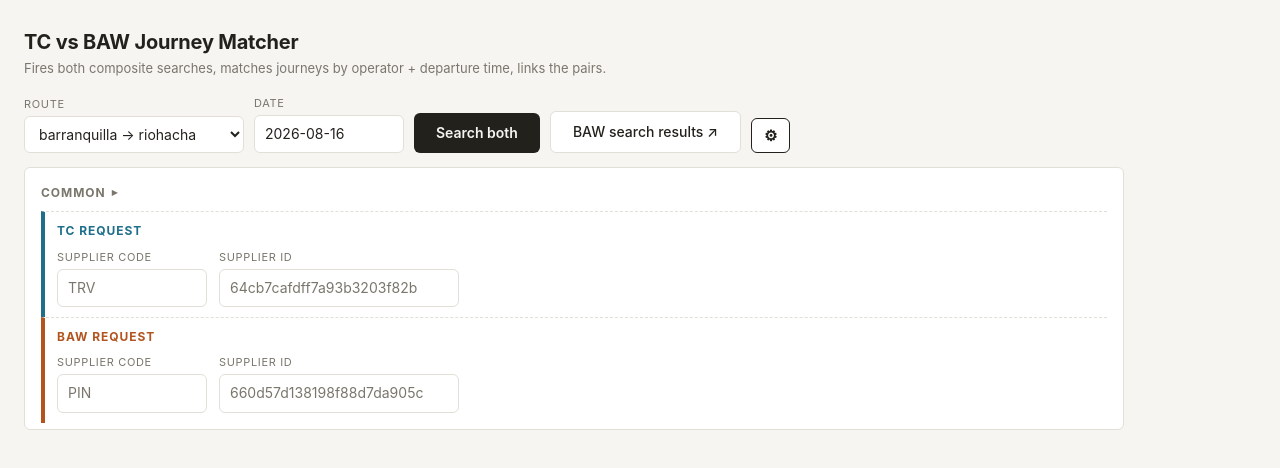
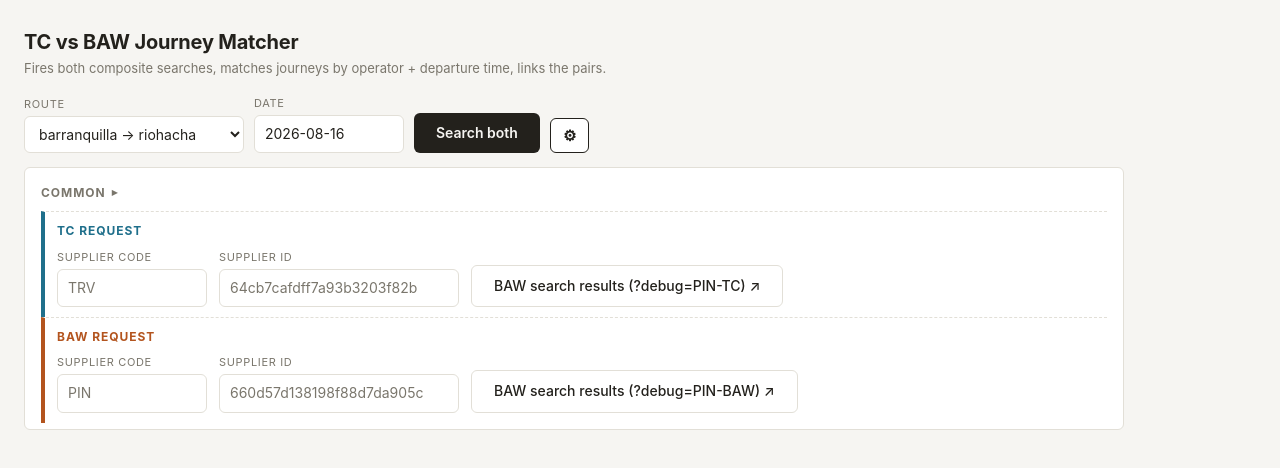
Before and after one commit to iliran11/compare-journeys-supplyless, a Next.js app: page / in a window 1280 px wide. Both pictures are taken after a click on the button "Request configuration". Shown: the top 468 px of the page. Built offline with nearby package versions, Linux system fonts and the light colour scheme.

Commit message:
🚪 Debug-tab buttons move into their TC/BAW config homes
Co-Authored-By: Claude Fable 5 <noreply@anthropic.com>

```diff
--- a/app/globals.css
+++ b/app/globals.css
@@ -82,6 +82,9 @@ button:disabled {
 button:focus-visible {
   outline: 2px solid var(--tc);
   outline-offset: 2px;
+}
+.openlink {
+  align-self: flex-end;
 }
 button.secondary {
   background: var(--panel);
--- a/app/page.js
+++ b/app/page.js
@@ -78,12 +78,10 @@ export default function Page() {
     return null;
   }
 
-  function openBawResultPages() {
+  function bawResultsUrl(debugValue) {
     const route = currentRoute();
     const country = route && route.countrySlug ? route.countrySlug : 'colombia';
-    const base = 'https://www.bookaway.com/s/' + country + '/' + fromSlug + '-to-' + toSlug + '?departureDate=' + date.trim();
-    window.open(base + '&debug=TRV-TC', '_blank');
-    window.open(base + '&debug=TRV-BAW', '_blank');
+    return 'https://www.bookaway.com/s/' + country + '/' + fromSlug + '-to-' + toSlug + '?departureDate=' + date.trim() + '&debug=' + debugValue;
   }
   const [wires, setWires] = useState({ viewBox: '0 0 0 0', paths: [] });
 
@@ -202,9 +200,6 @@ export default function Page() {
           <input id="date" value={date} onChange={(e) => setDate(e.target.value)} />
         </div>
         <button onClick={run} disabled={loading}>Search both</button>
-        <button className="secondary" onClick={openBawResultPages} title="Opens two tabs: ?debug=TRV-TC and ?debug=TRV-BAW">
-          BAW search results ↗
-        </button>
         <button
           className="iconbtn"
           onClick={() => setShowConfig(!showConfig)}
@@ -257,6 +252,11 @@ export default function Page() {
                 <label htmlFor="tcSupplierId">Supplier ID</label>
                 <input id="tcSupplierId" className="wide" value={config.tcSupplierId} readOnly />
               </div>
+              <div className="openlink">
+                <button className="secondary" onClick={() => window.open(bawResultsUrl('PIN-TC'), '_blank')} title={bawResultsUrl('PIN-TC')}>
+                  BAW search results (?debug=PIN-TC) ↗
+                </button>
+              </div>
             </div>
           </div>
 
@@ -270,6 +270,11 @@ export default function Page() {
               <div>
                 <label htmlFor="bawSupplierId">Supplier ID</label>
                 <input id="bawSupplierId" className="wide" value={config.bawSupplierId} readOnly />
+              </div>
+              <div className="openlink">
+                <button className="secondary" onClick={() => window.open(bawResultsUrl('PIN-BAW'), '_blank')} title={bawResultsUrl('PIN-BAW')}>
+                  BAW search results (?debug=PIN-BAW) ↗
+                </button>
               </div>
             </div>
           </div>
```
